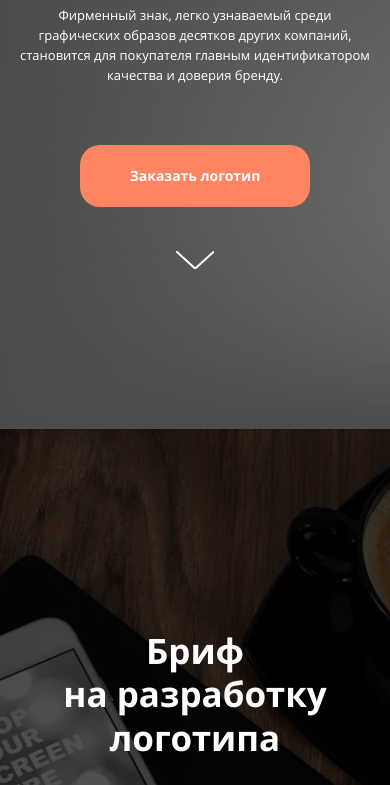
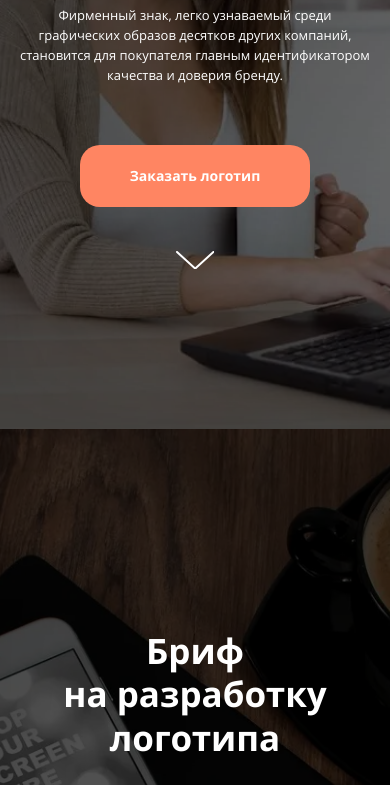
Before and after one commit to AlexanderCherentcov/logo, a plain HTML site: page index.html in a window 390 px wide. Shown: the part 302-1087 px from the top of the page. Drawn offline with nearby package versions, Linux system fonts and the light colour scheme.

Commit message:
Update media.css

```diff
--- a/css/media.css
+++ b/css/media.css
@@ -8,7 +8,7 @@
   }
   .hero {
     padding-top: 20%;
-    background-image: url(./img/hero1200.webp);
+    background-image: url(../img/hero1200.webp);
   }
   .hero__title {
     margin-bottom: 30px;
```
